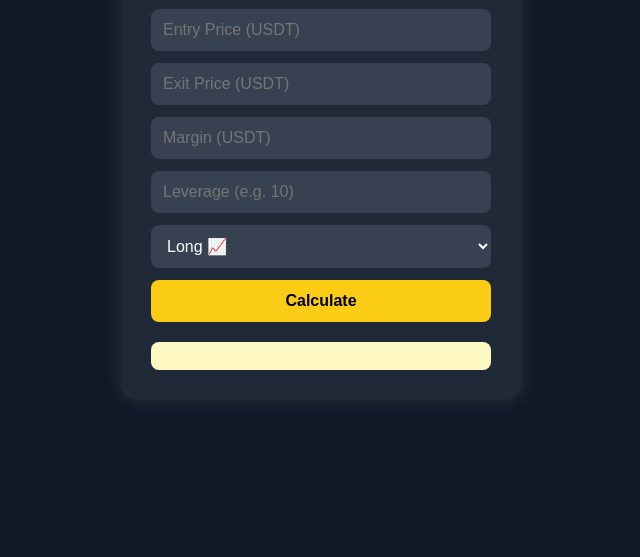
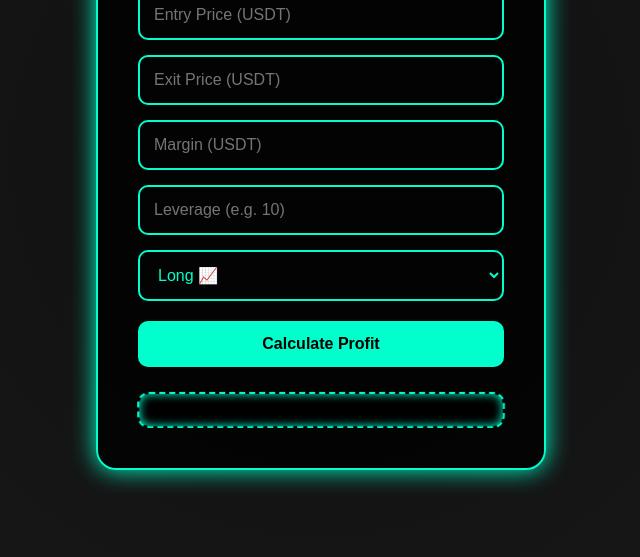
Before and after one commit to wasimulkarimniloy/subir, a plain HTML site: page index.html in a window 1280 px wide. Shown: the part 243-800 px from the top of the page, without its empty margins (319-959 px from the left). Drawn offline with Linux system fonts and the light colour scheme.

Commit message:
Update index.html

```diff
--- a/index.html
+++ b/index.html
@@ -3,21 +3,21 @@
   <meta charset="UTF-8" />
   <meta name="viewport" content="width=device-width, initial-scale=1.0" />
   <title>Leverage Profit Calculator</title>
-  <link href="https://fonts.googleapis.com/css2?family=Poppins:wght@400;600&display=swap" rel="stylesheet">
+  <link href="https://fonts.googleapis.com/css2?family=Orbitron:wght@500&display=swap" rel="stylesheet">
   <style>
     * {
-      box-sizing: border-box;
       margin: 0;
       padding: 0;
+      box-sizing: border-box;
     }body {
-  font-family: 'Poppins', sans-serif;
-  background: #111827;
+  font-family: 'Orbitron', sans-serif;
+  background: radial-gradient(circle at center, #0f0f0f, #1a1a1a);
+  color: #00ffcc;
   height: 100vh;
   display: flex;
   justify-content: center;
   align-items: center;
   overflow: hidden;
-  color: #fff;
 }
 
 #preloader {
@@ -35,12 +35,12 @@
 
 #preloader::before {
   content: '';
-  width: 60px;
-  height: 60px;
-  border: 6px solid #fcd34d;
-  border-top: 6px solid transparent;
+  width: 80px;
+  height: 80px;
+  border: 8px solid #00ffcc;
+  border-top: 8px solid transparent;
   border-radius: 50%;
-  animation: spin 1s linear infinite;
+  animation: spin 1.2s linear infinite;
 }
 
 @keyframes spin {
@@ -48,61 +48,82 @@
 }
 
 .calculator {
-  background: #1f2937;
-  padding: 30px;
-  border-radius: 16px;
-  box-shadow: 0 0 20px rgba(255, 255, 255, 0.1);
+  background: rgba(0, 0, 0, 0.8);
+  padding: 40px;
+  border: 2px solid #00ffcc;
+  border-radius: 20px;
+  box-shadow: 0 0 25px #00ffcc;
   width: 100%;
-  max-width: 400px;
+  max-width: 450px;
   display: none;
+  animation: fadeIn 1s ease forwards;
+}
+
+@keyframes fadeIn {
+  from { opacity: 0; transform: scale(0.95); }
+  to { opacity: 1; transform: scale(1); }
 }
 
 .calculator h2 {
   text-align: center;
-  margin-bottom: 20px;
-  color: #facc15;
-  font-size: 22px;
-}
-
-input, select, button {
-  width: 100%;
-  padding: 12px;
-  margin-top: 12px;
-  border-radius: 8px;
-  border: none;
-  font-size: 16px;
+  margin-bottom: 25px;
+  font-size: 26px;
+  color: #00ffcc;
+  text-shadow: 0 0 10px #00ffcc;
 }
 
 input, select {
-  background: #374151;
-  color: #fff;
+  width: 100%;
+  padding: 14px;
+  margin-top: 15px;
+  border: 2px solid #00ffcc;
+  border-radius: 10px;
+  background: transparent;
+  color: #00ffcc;
+  font-size: 16px;
+  transition: all 0.3s ease;
 }
 
 input:focus, select:focus {
   outline: none;
-  box-shadow: 0 0 0 2px #facc15;
+  box-shadow: 0 0 10px #00ffcc;
 }
 
 button {
-  background: #facc15;
+  width: 100%;
+  margin-top: 20px;
+  padding: 14px;
+  background: #00ffcc;
   color: #000;
+  border: none;
   font-weight: bold;
+  font-size: 16px;
+  border-radius: 10px;
   cursor: pointer;
-  transition: background 0.3s ease;
+  transition: transform 0.3s ease, box-shadow 0.3s ease;
 }
 
 button:hover {
-  background: #eab308;
+  transform: scale(1.05);
+  box-shadow: 0 0 20px #00ffcc;
 }
 
 #result {
-  margin-top: 20px;
-  padding: 14px;
-  background: #fef9c3;
-  color: #000;
-  font-weight: bold;
-  border-radius: 8px;
+  margin-top: 25px;
+  padding: 16px;
+  background: #000;
+  border: 2px dashed #00ffcc;
+  color: #00ffcc;
+  font-size: 18px;
   text-align: center;
+  border-radius: 12px;
+  box-shadow: inset 0 0 10px #00ffcc;
+  animation: pulse 1.2s infinite alternate;
+}
+
+@keyframes pulse {
+  from { transform: scale(1); }
+  to { transform: scale(1.02); }
 }
 
   </style>
@@ -118,7 +139,7 @@ button:hover {
       <option value="Long">Long 📈</option>
       <option value="Short">Short 📉</option>
     </select>
-    <button onclick="calculateProfit()">Calculate</button>
+    <button onclick="calculateProfit()">Calculate Profit</button>
     <div id="result"></div>
   </div>  <script>
     window.addEventListener('load', () => {
@@ -136,9 +157,9 @@ button:hover {
       const resultBox = document.getElementById('result');
 
       if (!entryPrice || !exitPrice || !margin || !leverage) {
-        resultBox.innerText = 'Please fill in all fields correctly.';
-        resultBox.style.background = '#fecaca';
-        resultBox.style.color = '#b91c1c';
+        resultBox.innerText = '⚠️ Please fill in all fields correctly.';
+        resultBox.style.background = '#330000';
+        resultBox.style.color = '#ff4d4d';
         return;
       }
 
@@ -147,9 +168,9 @@ button:hover {
       const priceDifference = direction === 'Long' ? (exitPrice - entryPrice) : (entryPrice - exitPrice);
       const profit = priceDifference * cryptoAmount;
 
-      resultBox.innerText = `Estimated Profit: ${profit.toFixed(2)} USDT`;
-      resultBox.style.background = '#bbf7d0';
-      resultBox.style.color = '#166534';
+      resultBox.innerText = `✅ Estimated Profit: ${profit.toFixed(2)} USDT`;
+      resultBox.style.background = '#000';
+      resultBox.style.color = '#00ffcc';
     }
   </script></body>
 </html>
```
